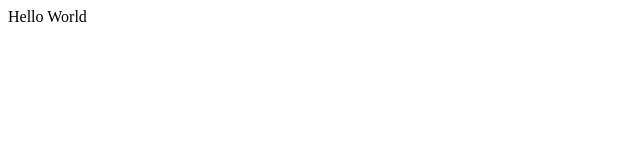
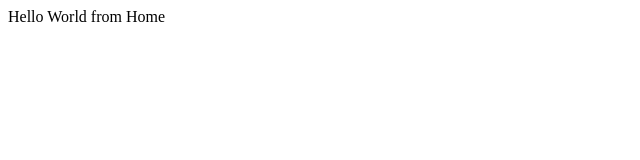
Before and after one commit to jahanzaibmalik/bootcamp2020, a plain HTML site: page index.html in a window 1280 px wide. Shown: the full height of the page, 0-640 px from the left. Drawn offline with Linux system fonts and the light colour scheme.

Commit message:
Update index.html

```diff
--- a/index.html
+++ b/index.html
@@ -7,7 +7,7 @@
 </head>
 <body>
     <div>
-        Hello World
+        Hello World from Home
     </div>
 </body>
 </html>
```
